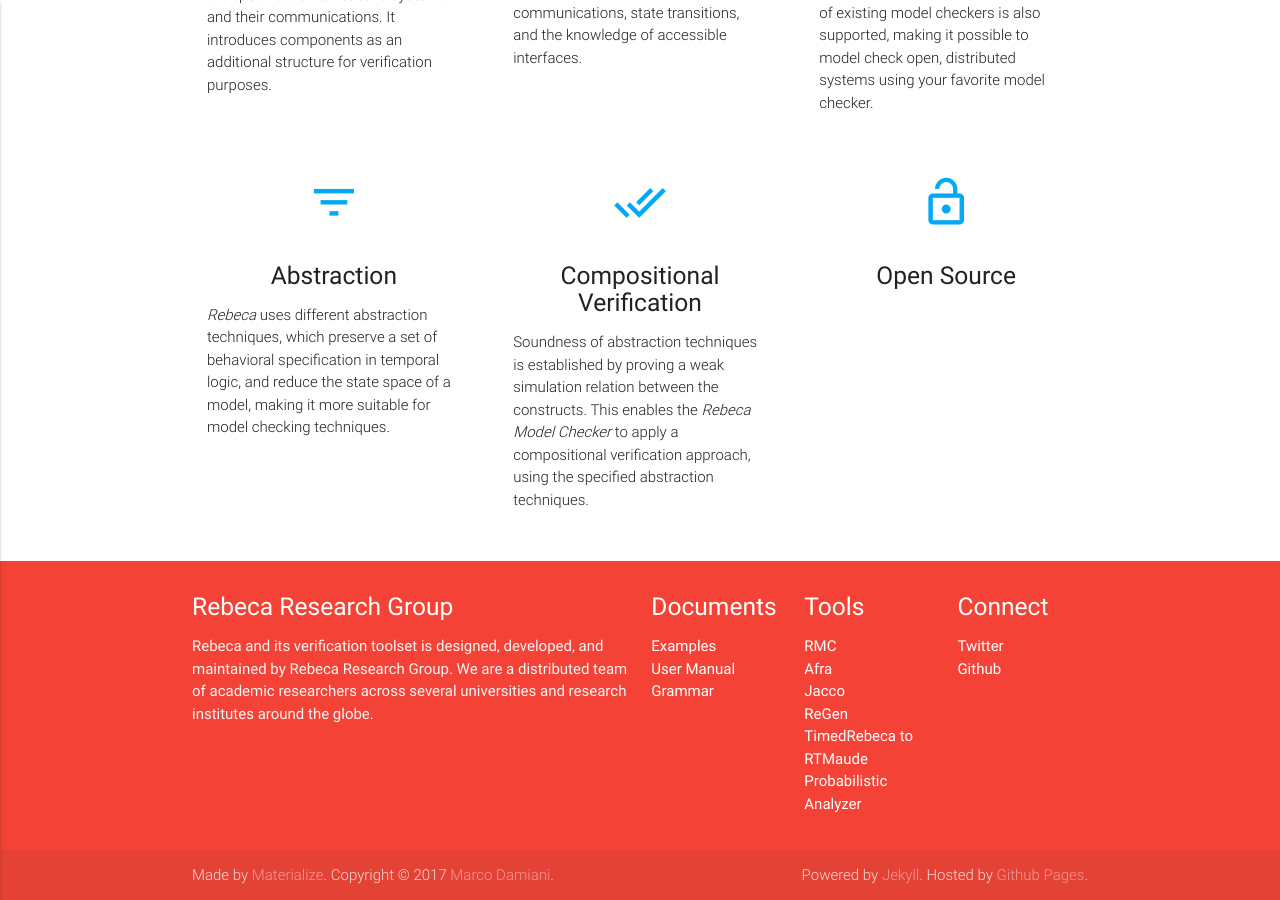
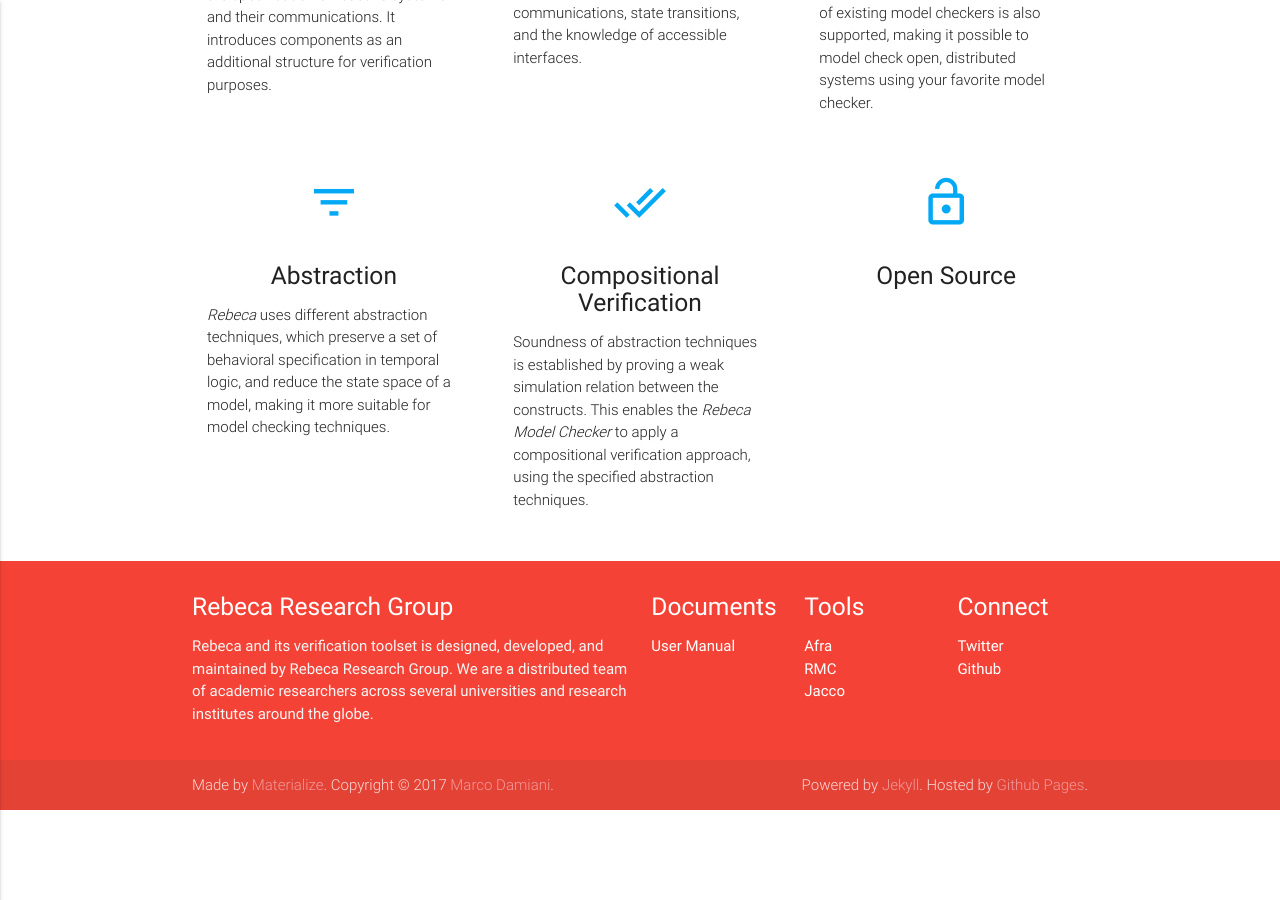
Before and after one commit to rebeca-lang/rebeca-lang.github.io, a Jekyll site: the page built from index.md, in a window 1280 px wide and 900 px high, scrolled down 744 px. Built offline with Jekyll 4.4.1, drawn with Linux system fonts in a browser that asks for light colours; after the commit the page ends 1554 px from its top, so only the background shows below that.

Commit message:
Links of the footer are updated

```diff
--- a/_includes/footer.html
+++ b/_includes/footer.html
@@ -11,20 +11,15 @@
         <div class="col l2 s12">
           <h5 class="white-text">Documents</h5>
           <ul class="no-disk">
-            <li><a class="white-text" href="#!">Examples</a></li>
-            <li><a class="white-text" href="#!">User Manual</a></li>
-            <li><a class="white-text" href="#!">Grammar</a></li>
+            <li><a class="white-text" href="/assets/documents/manual.2.1.pdf">User Manual</a></li>
           </ul>
         </div>
         <div class="col l2 s12">
           <h5 class="white-text">Tools</h5>
           <ul class="no-disk">
-            <li><a class="white-text" href="#!">RMC</a></li>
-            <li><a class="white-text" href="#!">Afra</a></li>
-            <li><a class="white-text" href="#!">Jacco</a></li>
-            <li><a class="white-text" href="#!">ReGen</a></li>
-            <li><a class="white-text" href="#!">TimedRebeca to RTMaude</a></li>
-            <li><a class="white-text" href="#!">Probabilistic Analyzer</a></li>
+            <li><a class="white-text" href="{{ "/alltools/Afra" | relative_url }}">Afra</a></li>
+            <li><a class="white-text" href="{{ "/alltools/RMC" | relative_url }}">RMC</a></li>
+            <li><a class="white-text" href="{{ "/alltools/Jacco" | relative_url }}">Jacco</a></li>
           </ul>
         </div>
         <div class="col l2 s12">
```
